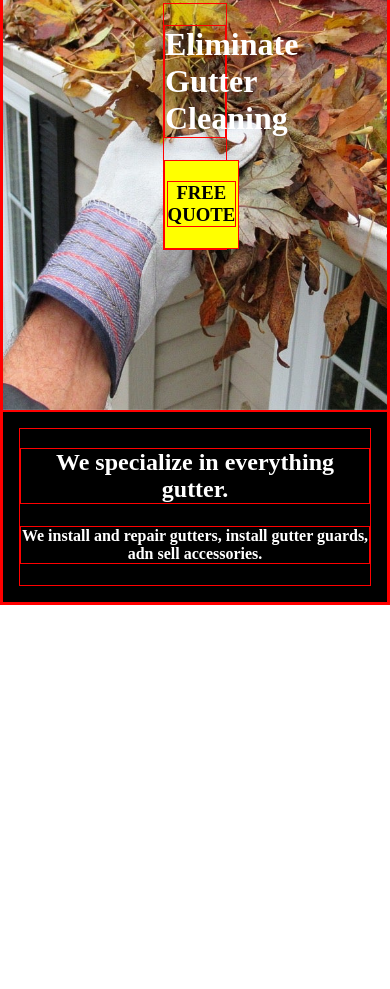
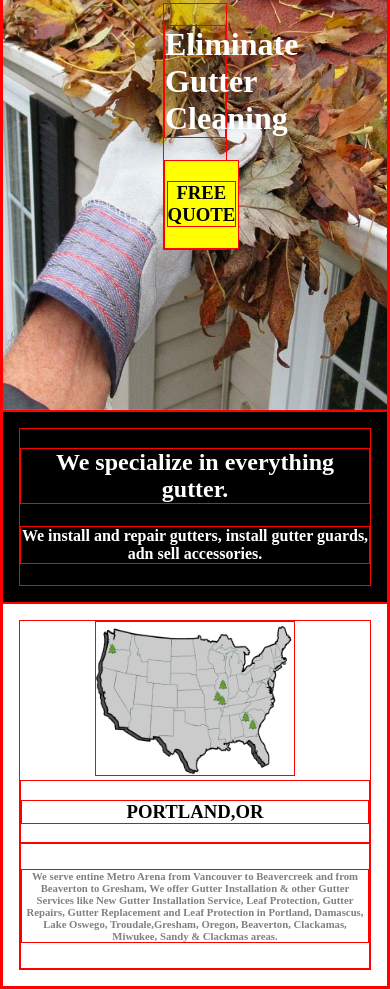
Before and after one commit to marccgarcia/ResponsiveMenu, a plain HTML site: page index.html in a window 390 px wide. Shown: the part 442-1431 px from the top of the page. Before the commit the page ends 1047 px from the top, so only its background shows below. Drawn offline with Linux system fonts and the light colour scheme.

Commit message:
ResponsiveMenu

```diff
--- a/index.html
+++ b/index.html
@@ -50,6 +50,17 @@
     </div>
   </div>
 
+  <div id="portland-information">
+    <div id="portland-or">
+      <img id="imagen-portland" src="portland.png" alt="portland">
+      <div id="informacion">
+      <h3> PORTLAND,OR </h3>
+    </div>
+      <div id="texto-pequeño">
+        <h6> We serve entine Metro Arena from Vancouver to Beavercreek and from Beaverton to Gresham, We offer Gutter Installation & other Gutter Services like New Gutter Installation Service, Leaf Protection, Gutter Repairs, Gutter Replacement and Leaf Protection in Portland, Damascus, Lake Oswego, Troudale,Gresham, Oregon, Beaverton, Clackamas, Miwukee, Sandy & Clackmas areas. </h6>
+      </div>
+
+
 
   </body>
 
--- a/style.css
+++ b/style.css
@@ -97,3 +97,23 @@ body {
 #texto {
   color: white;
 }
+
+#portland-information{
+  padding: 1em;
+  background-color: white;
+  color: white;
+  text-align: center;
+}
+
+#imagen-portland {
+  text-align: center;
+  width: 200px;
+}
+
+#portland-or {
+  color: black;
+}
+
+#texto-pequeño {
+  color: gray;
+}
```
Also changed, not shown: portland.png (added).
